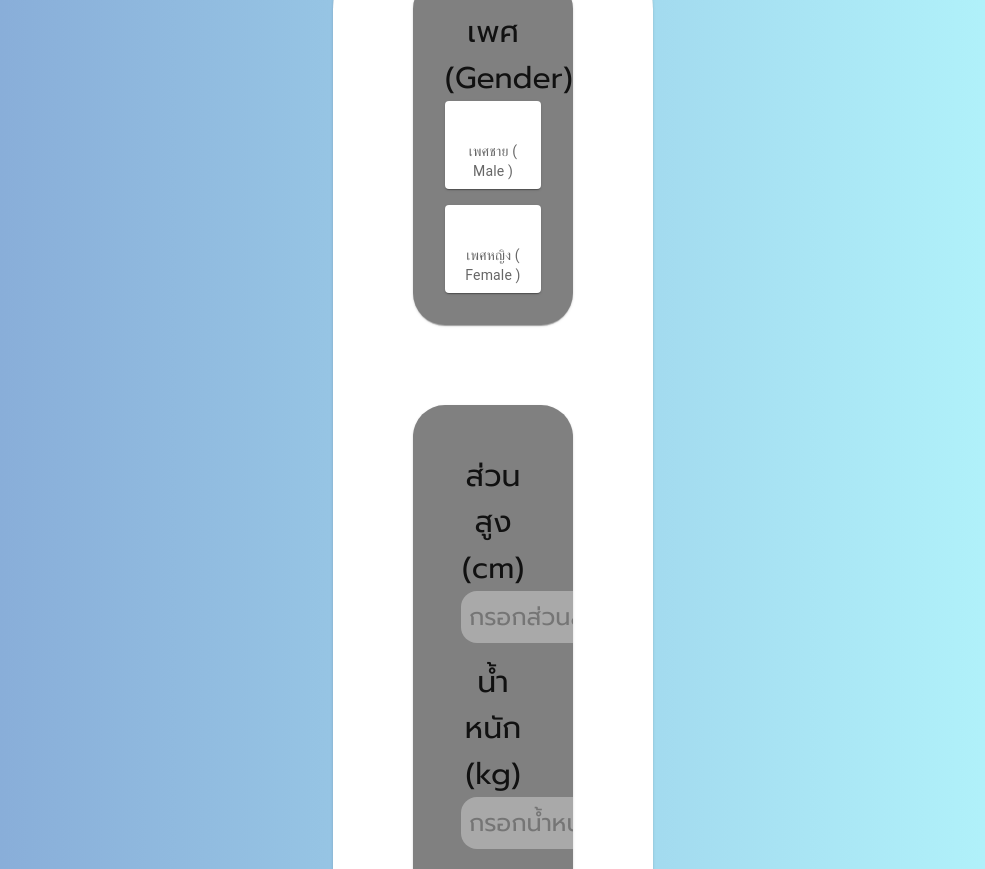
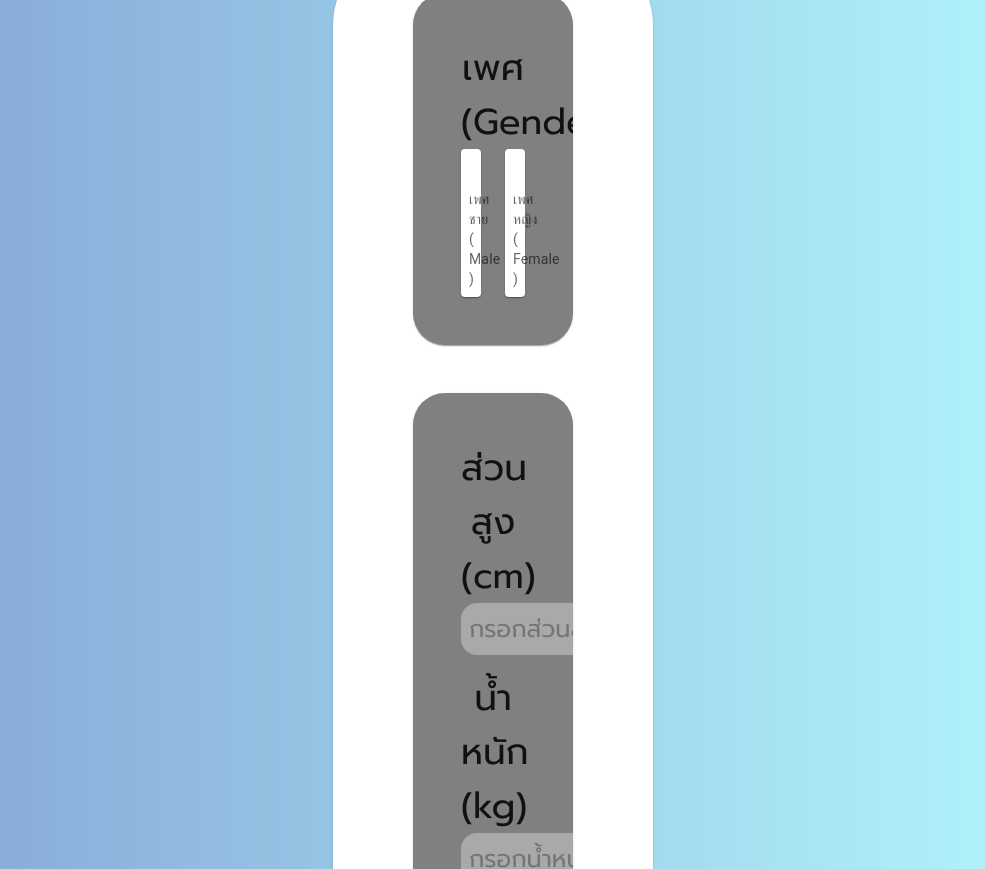
Before and after one commit to KixarS/bmi-frontend, a React (Create React App) app: page /home in a window 1280 px wide. Shown: the part 580-1449 px from the top of the page, without its empty margins (147-1132 px from the left). Built offline with nearby package versions, Linux system fonts and the light colour scheme.

Commit message:
edit card gender

```diff
--- a/src/components/Data/Home/Calculator.css
+++ b/src/components/Data/Home/Calculator.css
@@ -15,7 +15,7 @@
 
   label {
     margin-bottom: 0.5rem;
-    font-size: 30px;
+    font-size: 36px;
   }
 
   input {
--- a/src/components/Data/Home/Calculator.js
+++ b/src/components/Data/Home/Calculator.js
@@ -26,7 +26,7 @@ function Calculator() {
       height: height,
       weight: weight,
       BMI: BMI,
-      gender:gender
+      gender: gender
     })
       .then(() => {
         alert('Submitted')
@@ -73,26 +73,27 @@ function Calculator() {
     }
   }
   return (
+
     <form className="form" onSubmit={handleSubmit}>
-      <Card sx={{ mr: '30rem', ml: '30rem', mt: '25rem', bgcolor: 'white', borderRadius: '5rem', position: 'relative' }}>
+      <Card sx={{ mr: '30rem', ml: '30rem', mt: '26rem', bgcolor: 'white', borderRadius: '5rem', position: 'relative' }}>
         <div className="App">
           <div className="container">
-            <Card sx={{ mr: '5rem', ml: '5rem' , borderRadius: '2rem',textAlign: 'center',padding: '2rem', bgcolor:'grey'}}>
+            <Card sx={{ mr: '5rem', ml: '5rem', borderRadius: '2rem', textAlign: 'center', padding: '3rem', bgcolor: 'grey' }}>
               <label htmlFor="weight" >เพศ (Gender)</label>
-                <Grid container spacing={2} direction="row">
-                  <Grid item xs>
+              <Grid container spacing={3}>
+                <Grid item xs={6}>
                   <Item>
-                      <input type="radio" id="male" name="gender" value="Male" onChange={(e) => setGender(e.target.value)} /><br/>เพศชาย ( Male )
+                    <input type="radio" id="male" name="gender" value="Male" onChange={(e) => setGender(e.target.value)} /><br />เพศชาย ( Male )
                   </Item>
                 </Grid>
-                  <Grid item xs>
+                <Grid item xs={6}>
                   <Item>
-                      <input type="radio" id="female" name="gender" value="Female" onChange={(e) => setGender(e.target.value)} /><br/>เพศหญิง ( Female )
+                    <input type="radio" id="female" name="gender" value="Female" onChange={(e) => setGender(e.target.value)} /><br />เพศหญิง ( Female )
                   </Item>
                 </Grid>
               </Grid>
             </Card>
-            <Card sx={{ textAlign: 'center', padding: '3rem', borderRadius: '2rem', mr: '5rem', ml: '5rem', mt:'5rem',bgcolor:'grey' }}>
+            <Card sx={{ textAlign: 'center', padding: '3rem', borderRadius: '2rem', mr: '5rem', ml: '5rem', mt: '3rem', mb:'1rem', bgcolor: 'grey' }}>
               <label htmlFor="height">ส่วนสูง (cm)</label><br />
               <input type="number" id="height" name="height" value={height} onChange={(e) => setHeight(e.target.value)} min="100" max="250" required placeholder="กรอกส่วนสูงของท่าน" /><br />
 
```
Lines whose indentation alone changed are shown as unchanged.
